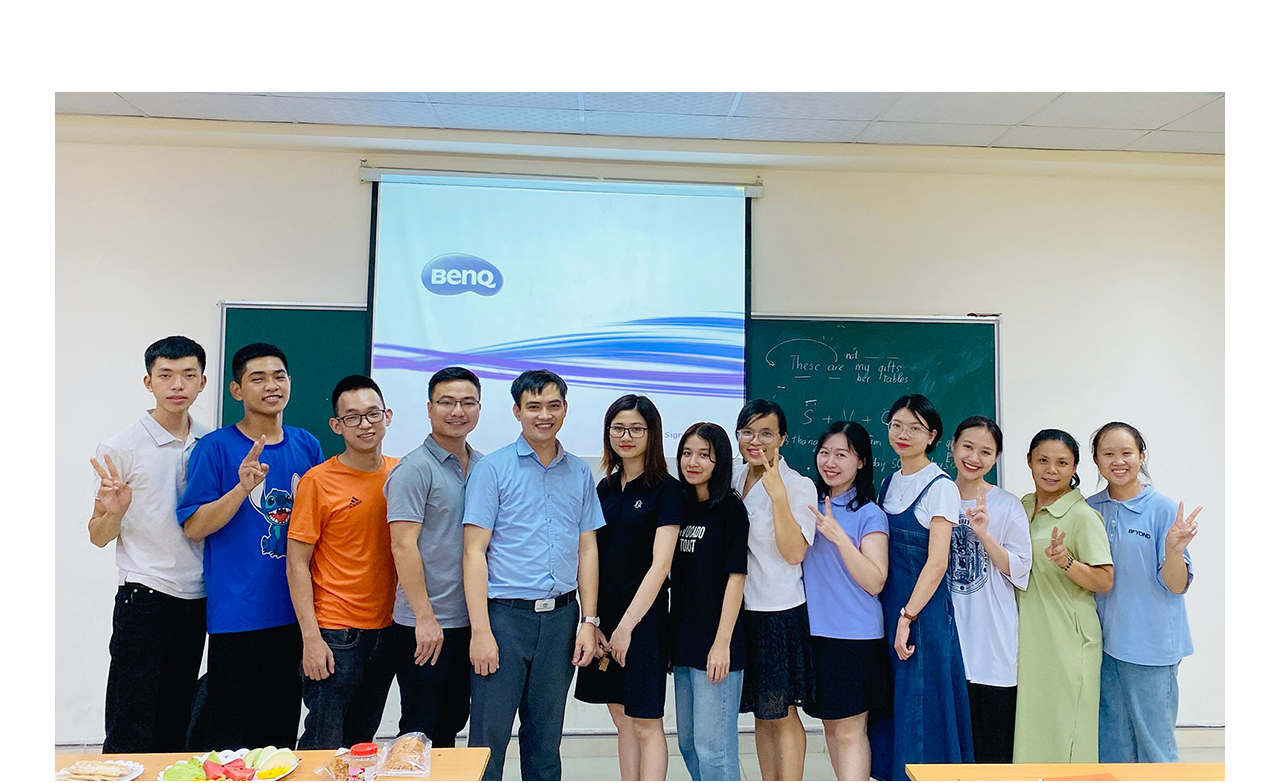
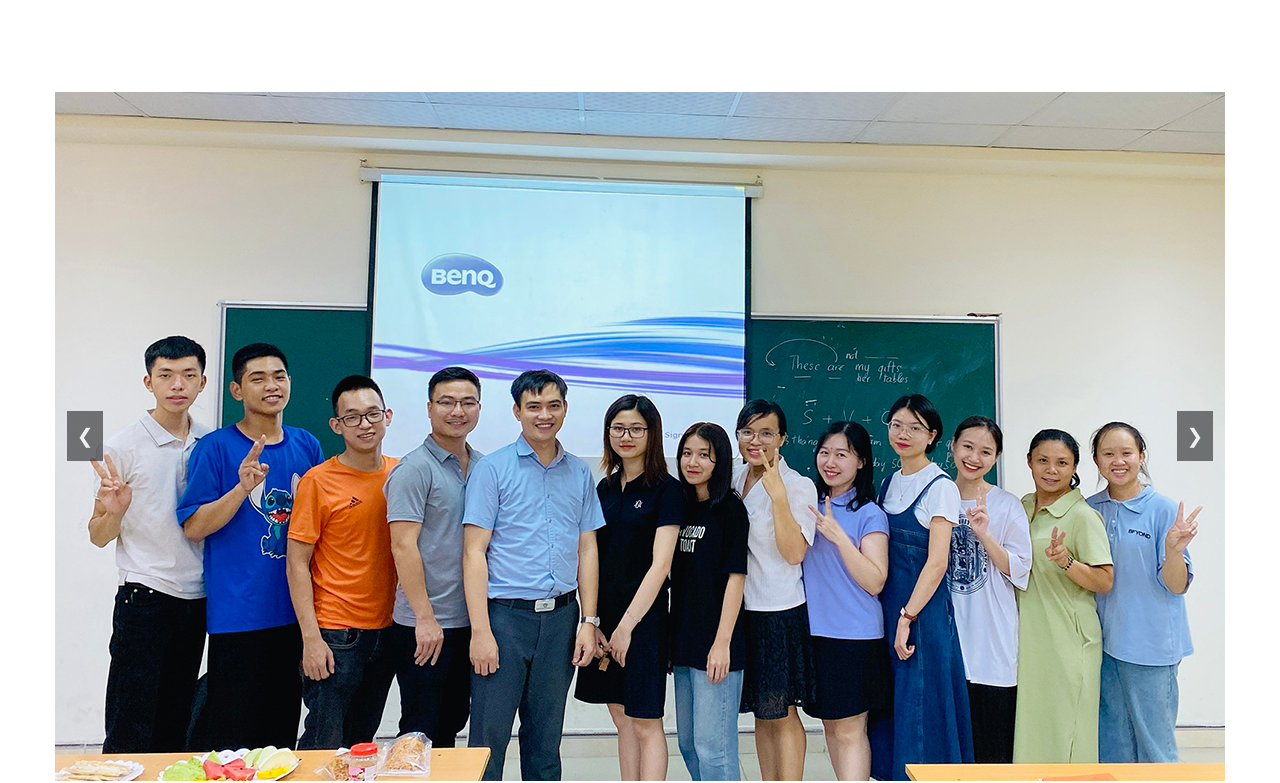
Before and after one commit to Hoa2196/PQEC, a plain HTML site: page index.html in a window 1280 px wide. Shown: the part 1338-2121 px from the top of the page. Drawn offline with Linux system fonts and the light colour scheme.

Commit message:
add slider

```diff
--- a/index.html
+++ b/index.html
@@ -148,7 +148,11 @@
                 <div class="container">
                     <div class="corver-container">
                         <div class="corver-image">
-                            <img src="./images/corver.jpg" alt="corver">
+                            <img class="corver-item"  src="./images/corver.jpg" alt="corver">
+                            <img class="corver-item" src="./images/corver-2.jpg" alt="corver">
+                            <img class="corver-item"  src="./images/corver-3.jpg" alt="corver">
+                            <button class="image-button button-left" onclick="plusDivs(-1)">&#10094;</button>
+                            <button class="image-button button-right" onclick="plusDivs(1)">&#10095;</button>
                         </div>
                     </div>
                 </div>
@@ -301,5 +305,24 @@
 
     </script>
 
+<script>
+    var slideIndex = 1;
+    showDivs(slideIndex);
+
+    function plusDivs(n) {
+      showDivs(slideIndex += n);
+    }
+
+    function showDivs(n) {
+      var i;
+      var x = document.getElementsByClassName("corver-item");
+      if (n > x.length) {slideIndex = 1}
+      if (n < 1) {slideIndex = x.length}
+      for (i = 0; i < x.length; i++) {
+        x[i].style.display = "none";
+      }
+      x[slideIndex-1].style.display = "block";
+    }
+</script>
 </body>
 </html>
--- a/sass/_corver.scss
+++ b/sass/_corver.scss
@@ -1,6 +1,24 @@
 .corver {
     margin-bottom: 30px;
+    &--container {
+        overflow: hidden;
+        margin: 0 auto;
+    }
     &-image {
         max-width: 100%;
+        position:relative
     }
+    &-item {
+        display: none;
+    }
+    .button-left {
+        left:1%; font-size:20px
+    }
+    .button-right {
+        right:1%; font-size:20px
+    }
+    &-image img {
+    }
+    .image-button{border:none;display:inline-block;padding:10px;height:50px;vertical-align:middle;overflow:hidden; color:#fff;background:#000;position:absolute;top:calc(50% - 25px); opacity:0.5;}
+    .image-button:hover{color:#000;background-color:#ccc;}
 }
```
Also changed, not shown: css/app.css, images/avatar.png (deleted), images/corver-2.jpg (added), images/corver-3.jpg (added), images/img-location.png (deleted), images/img-server.png (deleted), images/img-user.png (deleted), images/logo-amazon.png (deleted), images/logo-discord.png (deleted), images/logo-netflix.png (deleted), images/logo-reddit.png (deleted), images/logo-spotify.png (deleted), images/network-img.png (deleted), images/plan-free.png (deleted), 2 more files, 1 other file.
